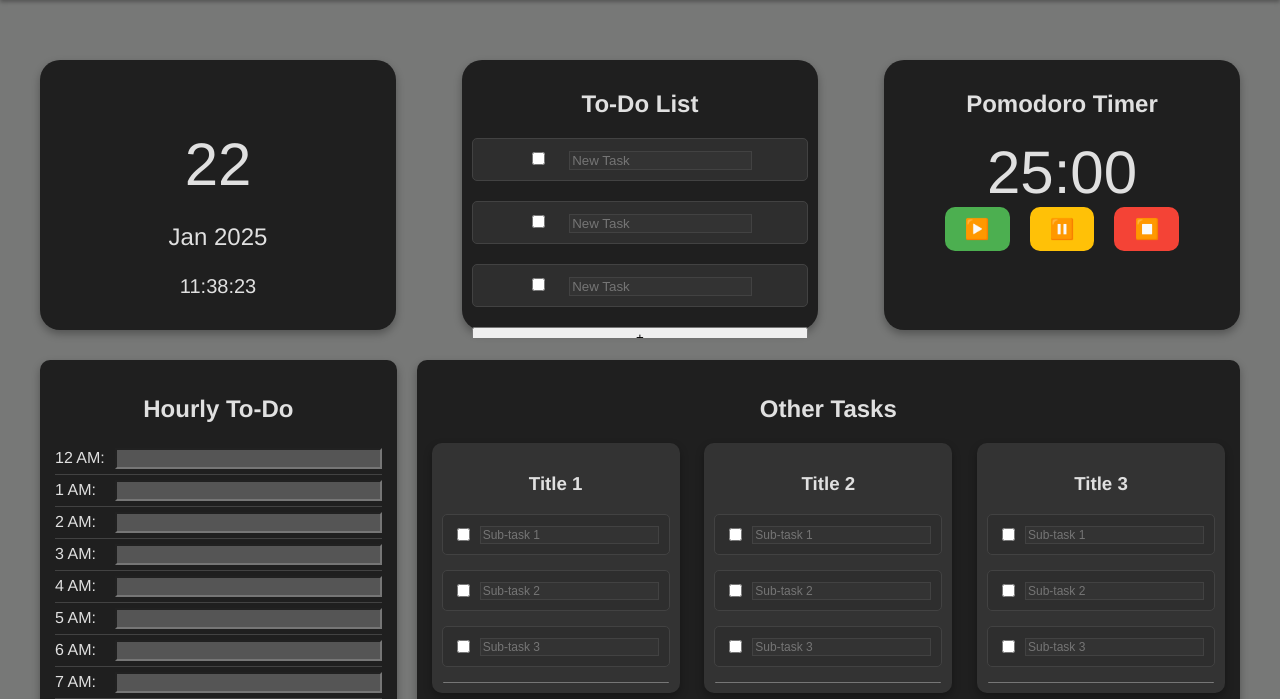
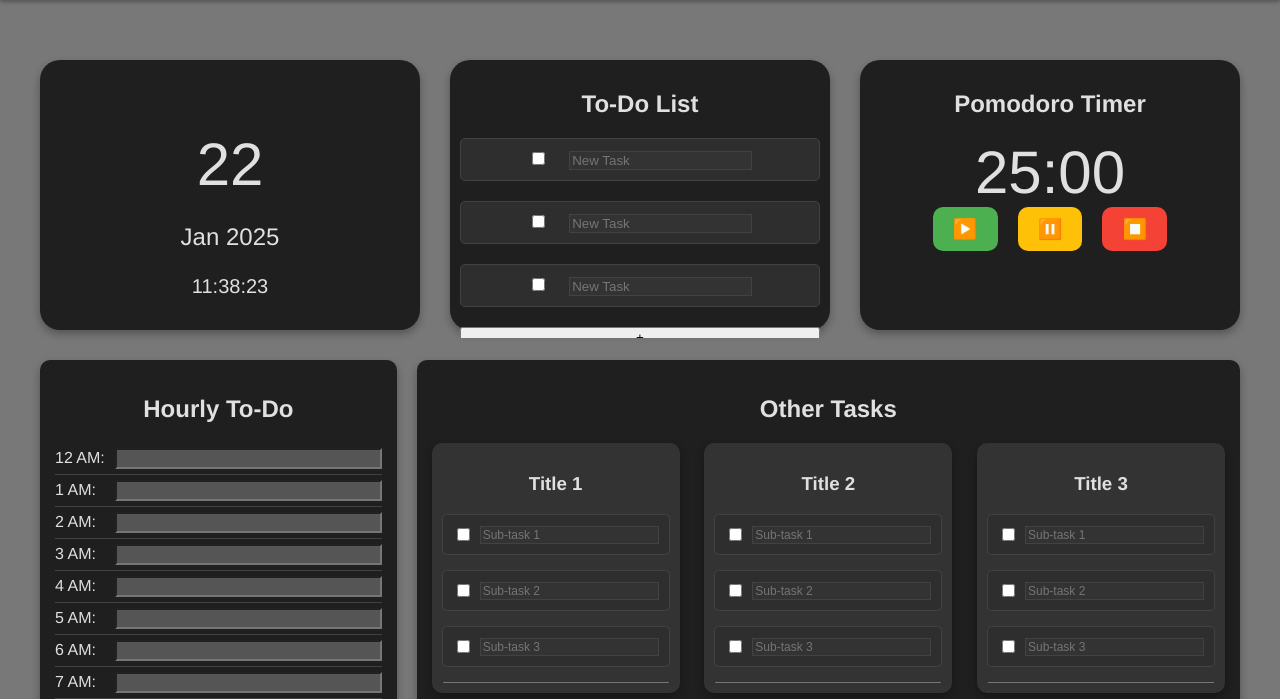
Before and after one commit to xeena26/ProjectTikk, a Flask app: page /dashboard in a window 1280 px wide. Shown: the part 66-765 px from the top of the page. Run offline with Flask 3, Linux system fonts and the light colour scheme; a user stored in the database is signed in; data that the repository does not hold is empty.

Commit message:
Wed, Jan 22, 2025, 10:38 PM +11:00

```diff
--- a/static/styles.css
+++ b/static/styles.css
@@ -96,7 +96,7 @@ footer {
 #date-box,
 #pomodoro-timer,
 #todo-list {
-    width: 28%;
+    width: 30%;
     height: 250px;
     background-color: #1f1f1f;
     padding: 10px;
```
